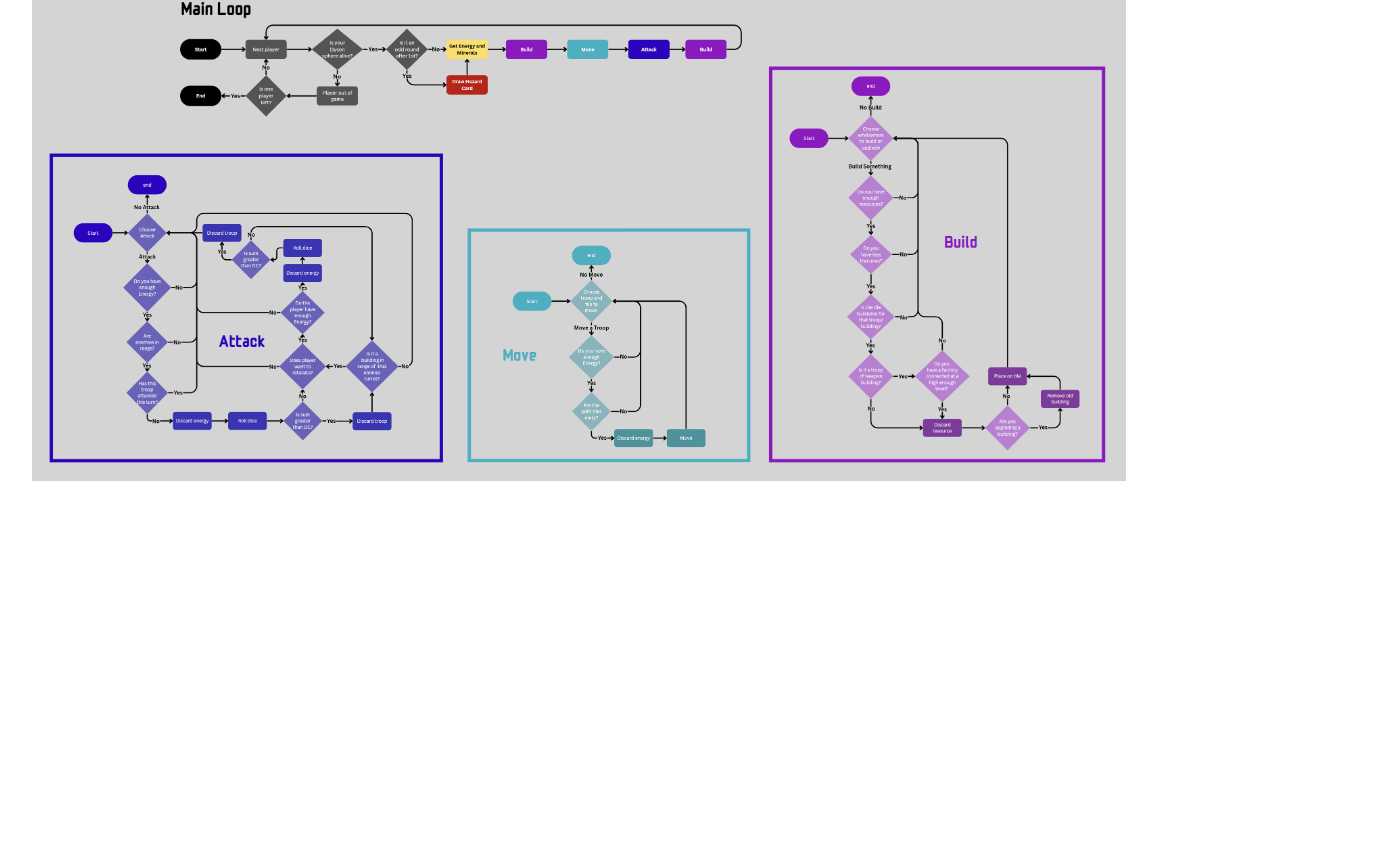
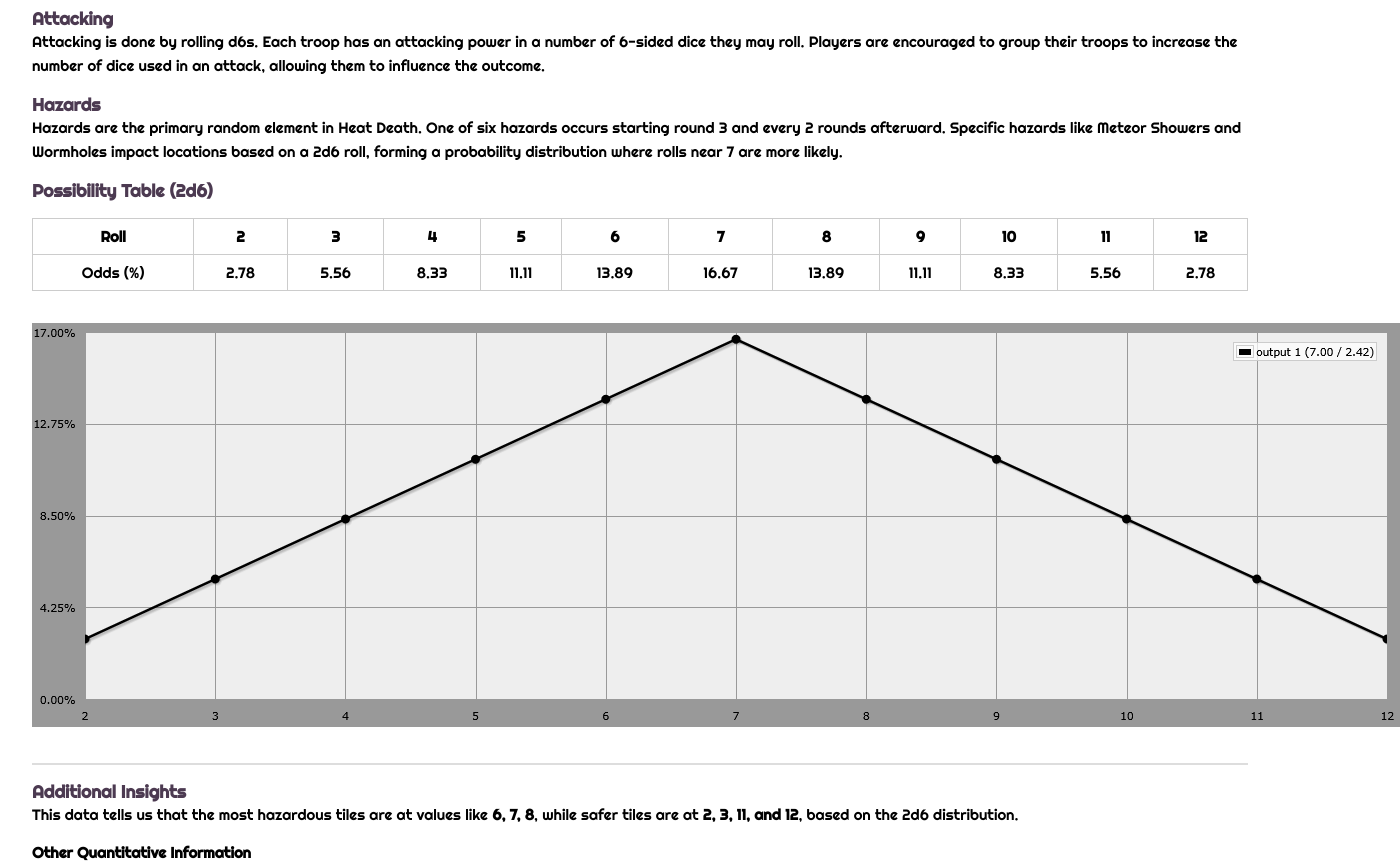
Before and after one commit to TinCanAustin/heat-death-IAT210, a React (Vite) app: page /analysis in a window 1280 px wide. Shown: the part 212-1077 px from the top of the page, 1400 px wide, since content can reach past the window. Before the commit the page ends 800 px from the top, so only its background shows below. Built offline with nearby package versions, Linux system fonts and the light colour scheme.

Commit message:
Analysis Incomplete Add

```diff
--- a/src/components/analysis_page/analysis.jsx
+++ b/src/components/analysis_page/analysis.jsx
@@ -1,14 +1,91 @@
 import flow from '/FlowChart.png'
+import graph from '/graph.png'
 import './style.css'
 
 function Analysis(){
+    const probabilities = [
+        { roll: 2, odds: 2.78 },
+        { roll: 3, odds: 5.56 },
+        { roll: 4, odds: 8.33 },
+        { roll: 5, odds: 11.11 },
+        { roll: 6, odds: 13.89 },
+        { roll: 7, odds: 16.67 },
+        { roll: 8, odds: 13.89 },
+        { roll: 9, odds: 11.11 },
+        { roll: 10, odds: 8.33 },
+        { roll: 11, odds: 5.56 },
+        { roll: 12, odds: 2.78 },
+    ];
+
     return(
-      <>
         <div className="analysis">
-            <h1>Flowchart</h1>
-            <img src={flow}/>
+            <h2>Game Balance Analysis</h2>
+            <section>
+                <p>
+                    To achieve a relatively balanced experience for all players, random chance was added to attacking,
+                    and the hazard mechanic was introduced with the goal of balancing the game in a fun way.
+                </p>
+            </section>
+
+            <article>
+                <h3>Attacking</h3>
+                <p>
+                    Attacking is done by rolling d6s. Each troop has an attacking power in a number of 6-sided dice they may roll.
+                    Players are encouraged to group their troops to increase the number of dice used in an attack, allowing them to
+                    influence the outcome.
+                </p>
+            </article>
+
+            <article>
+                <h3>Hazards</h3>
+                <p>
+                    Hazards are the primary random element in Heat Death. One of six hazards occurs starting round 3 and every 2 rounds
+                    afterward. Specific hazards like Meteor Showers and Wormholes impact locations based on a 2d6 roll, forming a probability
+                    distribution where rolls near 7 are more likely.
+                </p>
+            </article>
+
+            <section className="table-section">
+                <h3>Possibility Table (2d6)</h3>
+                <table>
+                    <thead>
+                        <tr>
+                            <th>Roll</th>
+                            {probabilities.map(({ roll }) => (
+                                <th key={roll}>{roll}</th>
+                            ))}
+                        </tr>
+                    </thead>
+                    <tbody>
+                        <tr>
+                            <td>Odds (%)</td>
+                            {probabilities.map(({ odds }) => (
+                                <td key={odds}>{odds.toFixed(2)}</td>
+                            ))}
+                        </tr>
+                    </tbody>
+                </table>
+            </section>
+
+            <img src={graph}/>
+
+            <section className="conclusion">
+                <h3>Additional Insights</h3>
+                <p>
+                    This data tells us that the most hazardous tiles are at values like <strong>6, 7, 8</strong>, while safer tiles are at
+                    <strong> 2, 3, 11, and 12</strong>, based on the 2d6 distribution.
+                </p>
+
+                <h4>Other Quantitative Information</h4>
+                <ul>
+                    <li><strong>Average Game Duration:</strong> 3-5 hours, depending on playstyle and number of players.</li>
+                    <li><strong>Average Time Taken Per Turn:</strong> 1-5 minutes, depending on how much a player plans during their turn.</li>
+                </ul>
+            </section>
+
+            {/* <h1>Flowchart</h1>
+            <img src={flow}/> */}
         </div>
-      </>
     );
 }
 
--- a/src/components/analysis_page/style.css
+++ b/src/components/analysis_page/style.css
@@ -1,3 +1,8 @@
+.a{
+    min-height: 100vh;
+    background-color: #0f090d;
+}
+
 .analysis{
     margin-top: 8rem;
     margin-right: 2rem;
@@ -5,6 +10,44 @@
     font-family: "Righteous", sans-serif;
 }
 
-.analysis img{
-    width: 90%;
+.analysis h2, .analysis h3 {
+    color: #4c3a51;
 }
+
+.analysis p {
+    line-height: 1.6;
+    margin-bottom: 1rem;
+}
+
+.analysis table{
+    width: 100%;
+    border-collapse: collapse;
+    margin-top: 1rem;
+    margin-bottom: 2rem;
+    text-align: center;
+}
+
+.analysis th, .analysis td{
+    border: 1px solid #ccc;
+    padding: 8px;
+}
+
+.conclusion {
+    margin-top: 2rem;
+    padding-top: 1rem;
+    border-top: 2px solid #ddd;
+}
+
+.conclusion p {
+    margin-bottom: 1rem;
+}
+
+.conclusion ul {
+    list-style-type: disc;
+    padding-left: 1.5rem;
+    line-height: 1.6;
+}
+
+.conclusion li strong {
+    color: #333;
+}
```
Also changed, not shown: public/graph.png (added).
